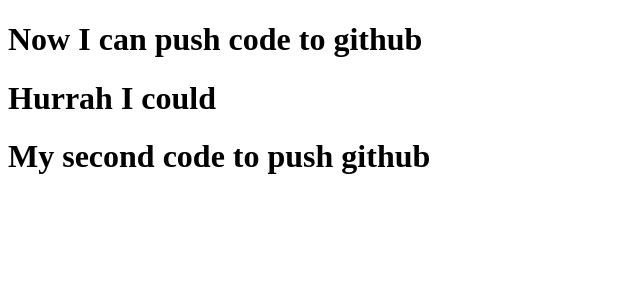
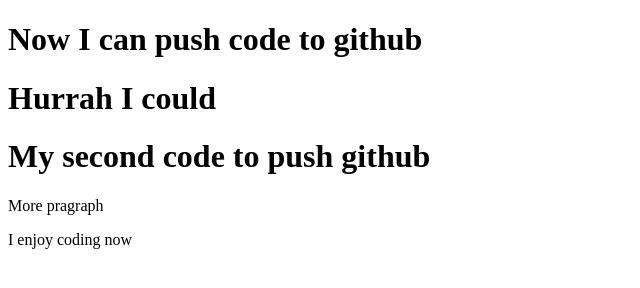
Before and after one commit to khalil224/my-second-repo, a plain HTML site: page index.html in a window 1280 px wide. Shown: the whole page, without its empty margins (0-640 px from the left). Drawn offline with Linux system fonts and the light colour scheme.

Commit message:
added paragraph

```diff
--- a/index.html
+++ b/index.html
@@ -10,5 +10,7 @@
     <h1>Now I can push code to github</h1>
     <h1>Hurrah I could</h1>
     <h1>My second code to push github</h1>
+    <p>More pragraph </p>
+    <p>I enjoy coding now</p>
 </body>
 </html>
```
